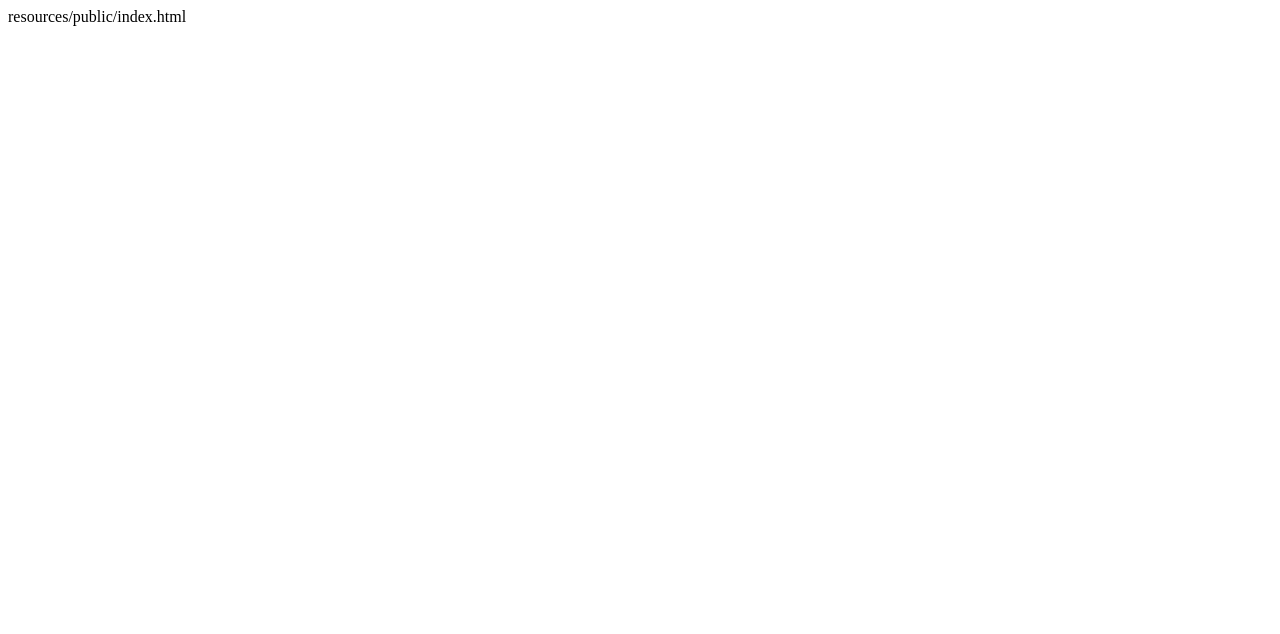
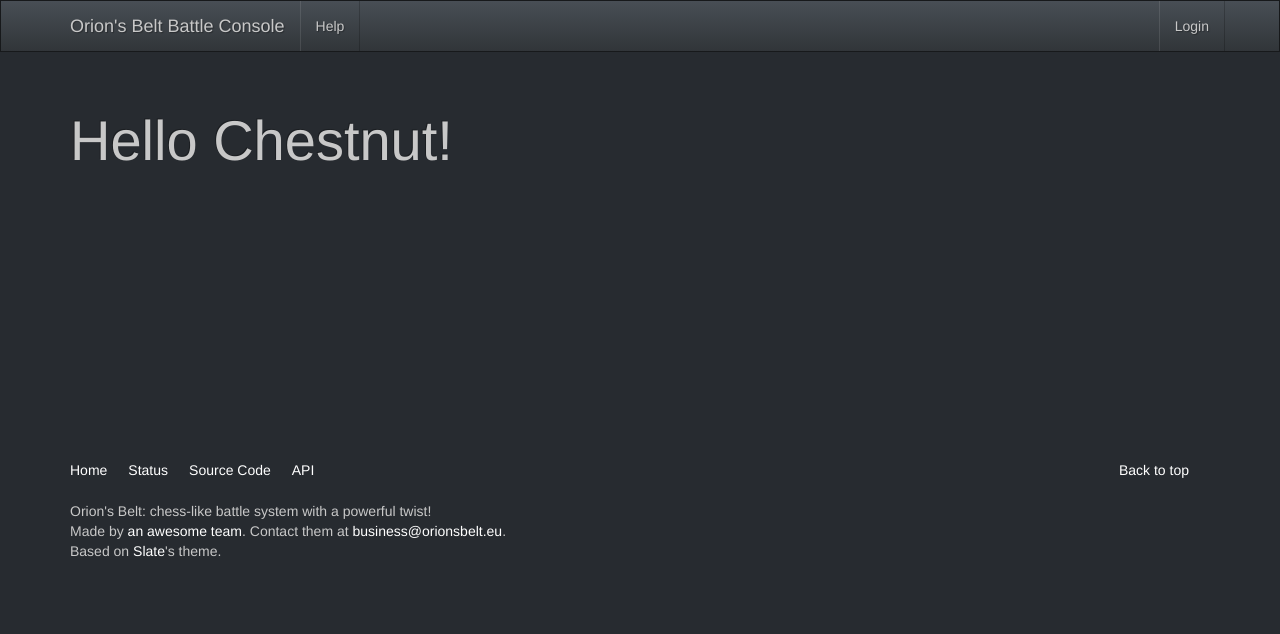
Before and after one commit to orionsbelt-battlegrounds/battle-console, a plain HTML site: page index.html in a window 1280 px wide. Drawn offline with nearby package versions, Linux system fonts and the light colour scheme; files that its build step writes are made by us from their sources.

Commit message:
Force index

```diff
--- a/index.html
+++ b/index.html
@@ -1 +1,79 @@
-resources/public/index.html
+<!DOCTYPE html>
+<html lang="en">
+  <head>
+    <meta charset="utf-8">
+    <title>Orion's Belt Battle Console</title>
+    <meta name="viewport" content="width=device-width, initial-scale=1">
+    <link rel="stylesheet" href="themes/slate/bootstrap.css" media="screen">
+    <link rel="stylesheet" href="themes/slate/bootswatch.min.css">
+    <link href="css/style.css" rel="stylesheet" type="text/css">
+    <!-- HTML5 shim and Respond.js IE8 support of HTML5 elements and media queries -->
+    <!--[if lt IE 9]>
+      <script src="../bower_components/html5shiv/dist/html5shiv.js"></script>
+      <script src="../bower_components/respond/dest/respond.min.js"></script>
+    <![endif]-->
+  </head>
+  <body>
+    <div class="navbar navbar-default navbar-fixed-top">
+      <div class="container">
+        <div class="navbar-header">
+          <a href="/" class="navbar-brand">Orion's Belt Battle Console</a>
+          <button class="navbar-toggle" type="button" data-toggle="collapse" data-target="#navbar-main">
+            <span class="icon-bar"></span>
+            <span class="icon-bar"></span>
+            <span class="icon-bar"></span>
+          </button>
+        </div>
+        <div class="navbar-collapse collapse" id="navbar-main">
+          <ul class="nav navbar-nav">
+            <li><a href="#/help">Help</a></li>
+          </ul>
+
+          <ul class="nav navbar-nav navbar-right">
+            <li><a href="#login">Login</a></li>
+          </ul>
+
+        </div>
+      </div>
+    </div>
+
+
+    <div class="container">
+
+      <div class="page-header" id="banner">
+        <div class="row">
+          <div id="app" class="obbConsole col-lg-8 col-md-7 col-sm-6">
+
+          </div>
+        </div>
+      </div>
+
+      <footer>
+        <div class="row">
+          <div class="col-lg-12">
+
+            <ul class="list-unstyled">
+              <li class="pull-right"><a href="#top">Back to top</a></li>
+              <li><a href="/">Home</a></li>
+              <li><a href="http://status.orionsbelt.eu">Status</a></li>
+              <li><a href="https://github.com/orionsbelt-battlegrounds">Source Code</a></li>
+              <li><a href="https://github.com/orionsbelt-battlegrounds/api">API</a></li>
+            </ul>
+            <p>Orion's Belt: chess-like battle system with a powerful twist!</p>
+            <p>Made by <a href="https://github.com/orgs/orionsbelt-battlegrounds/people">an awesome team</a>. Contact them at <a href="mailto:business@orionsbelt.eu">business@orionsbelt.eu</a>.</p>
+            <p>Based on <a href="http://bootswatch.com/slate/" rel="nofollow">Slate</a>'s theme.</p>
+
+          </div>
+        </div>
+
+      </footer>
+
+    </div>
+
+    <script src="https://code.jquery.com/jquery-1.10.2.min.js"></script>
+    <script src="themes/slate/bootstrap.min.js"></script>
+    <script src="themes/slate/bootswatch.js"></script>
+    <script src="js/app.js" type="text/javascript"></script>
+
+  </body>
+</html>
```
